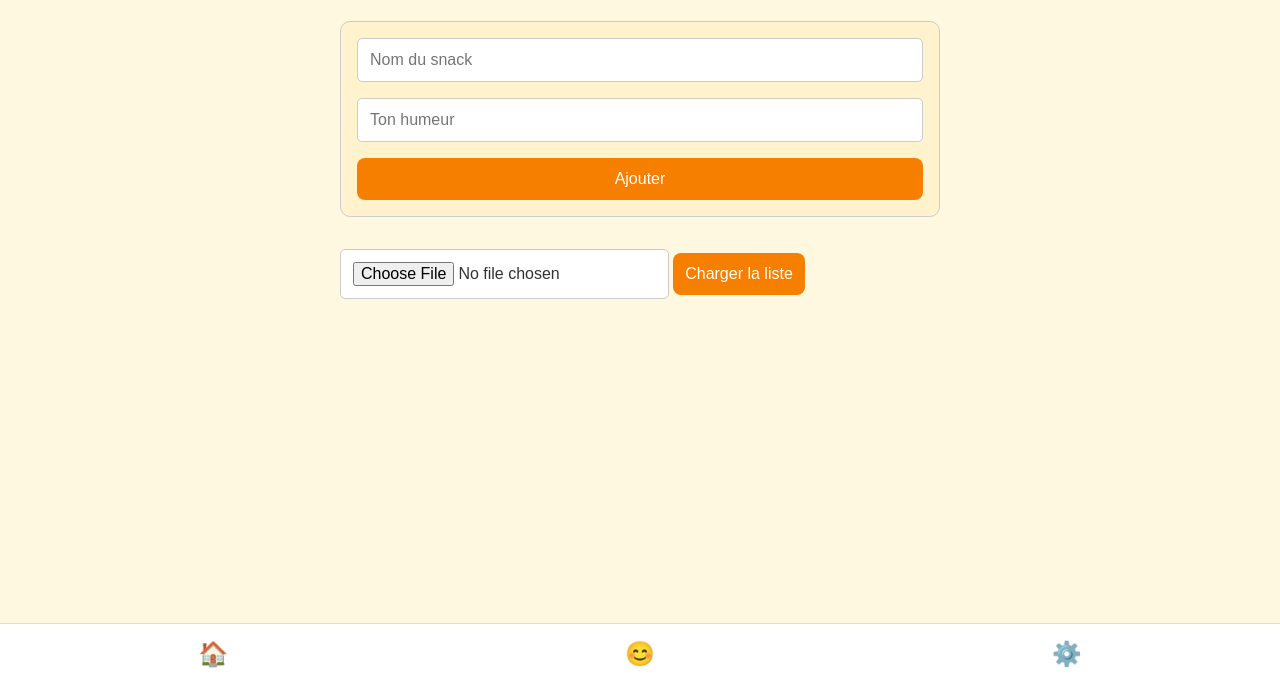
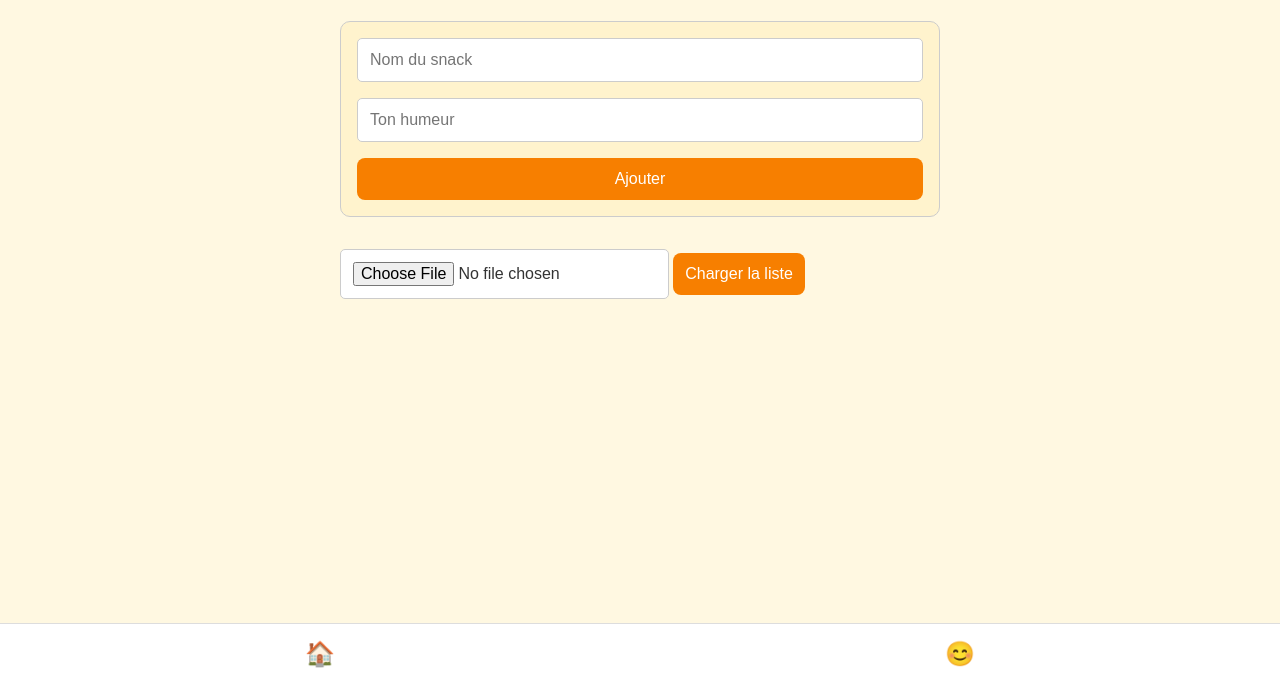
Before and after one commit to LaWass1864/mapwa, a plain HTML site: page index.html in a window 1280 px wide. Shown: the part 120-800 px from the top of the page. Drawn offline with Linux system fonts and the light colour scheme.

Commit message:
suppression de la 3eme tabbar

```diff
--- a/index.html
+++ b/index.html
@@ -103,7 +103,7 @@
   <nav class="tabbar">
     <a href="index.html">🏠</a>
     <a href="mes-humeurs.html">😊</a>
-    <a href="#">⚙️</a>
+
   </nav>
 
   <h1>Snack’n’Track 🍪</h1>
```
